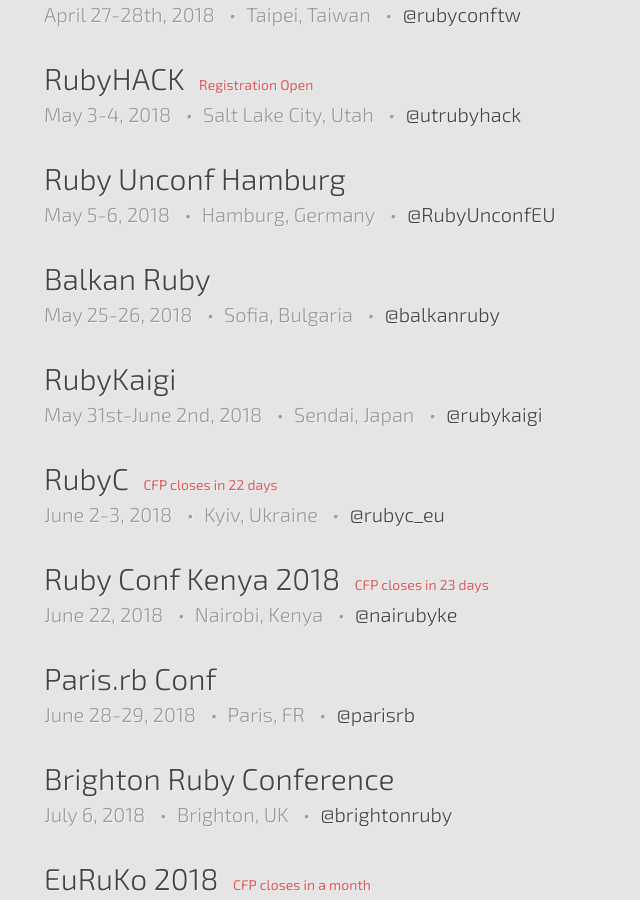
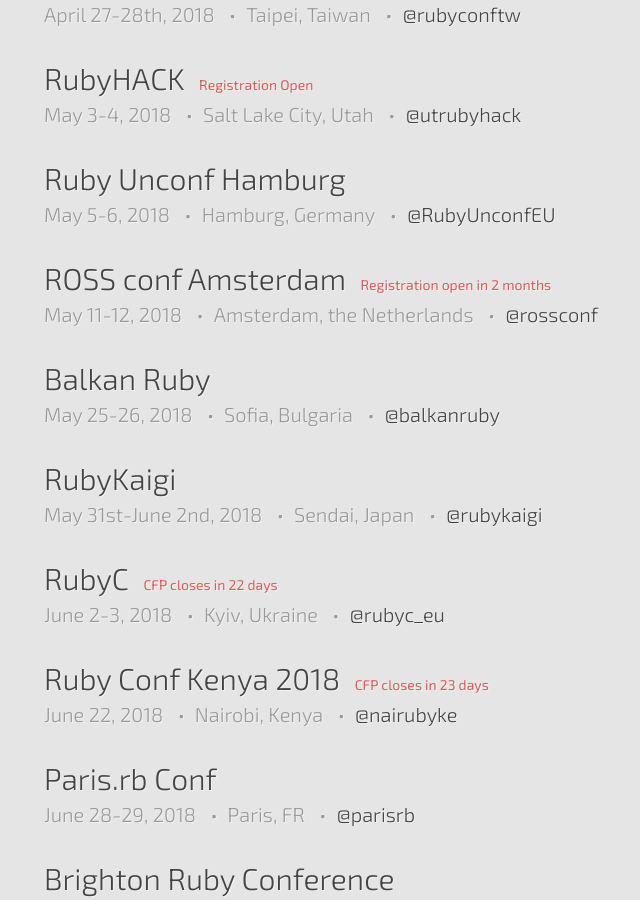
Before and after one commit to ruby-conferences/ruby-conferences.github.io, a Jekyll site: the page built from index.html, in a window 1280 px wide and 900 px high, scrolled down 1202 px. Shown: the whole window, without its empty margins (196-836 px from the left). Built offline with Jekyll 4.4.1, drawn with Linux system fonts in a browser that asks for light colours.

Commit message:
Add ROSS conf Amsterdam

```diff
--- a/_data/current.yml
+++ b/_data/current.yml
@@ -67,6 +67,14 @@
   url: http://rubyunconf.eu
   twitter: RubyUnconfEU
 
+- name: ROSS conf Amsterdam
+  location: Amsterdam, the Netherlands
+  dates: "May 11-12, 2018"
+  url: https://rossconfams.eventbrite.co.uk
+  twitter: rossconf
+  reg_phrase: "Registration open"
+  reg_date: "May 8, 2018"
+
 - name: Balkan Ruby
   location: Sofia, Bulgaria
   dates: "May 25-26, 2018"
```
